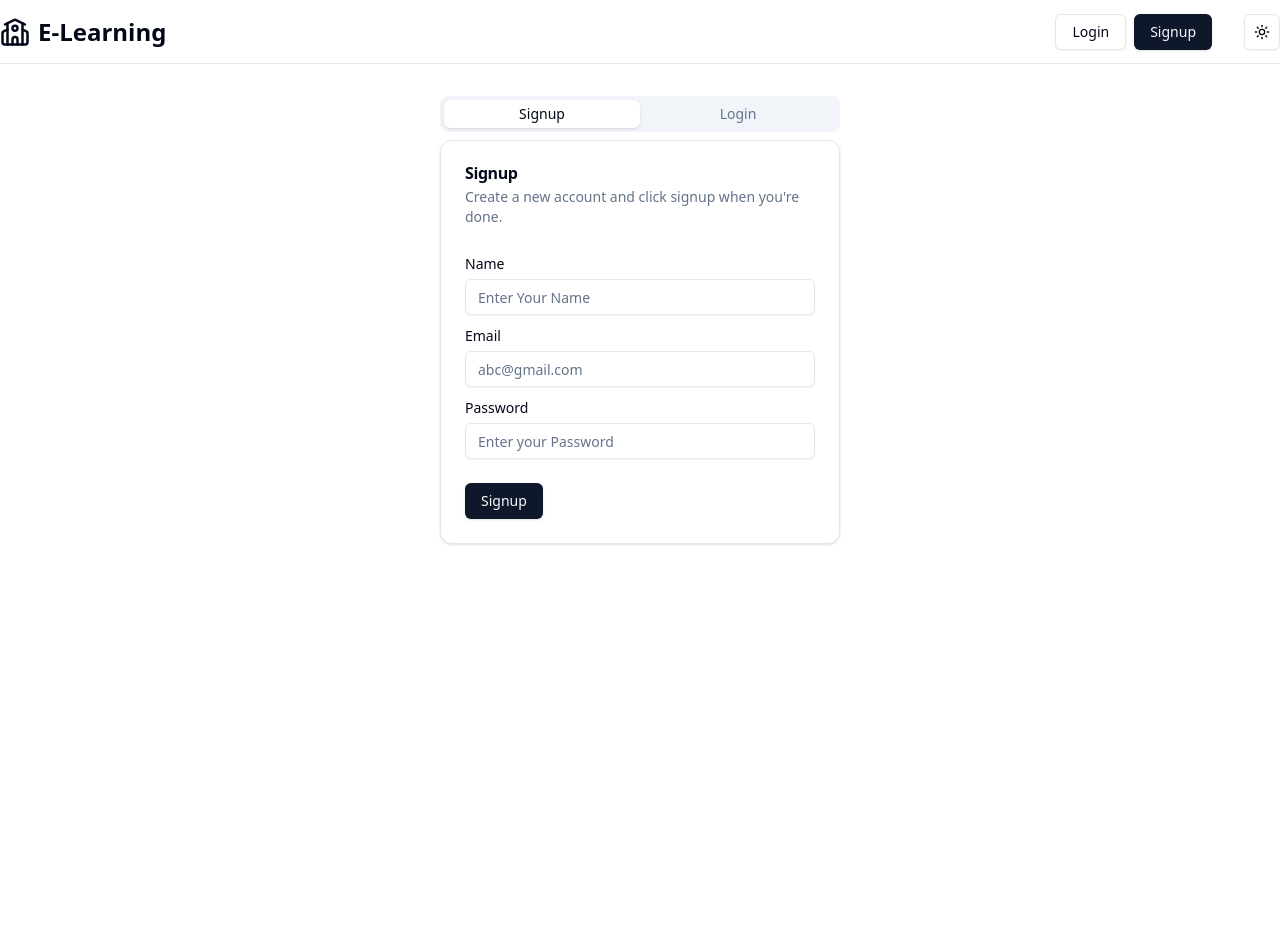
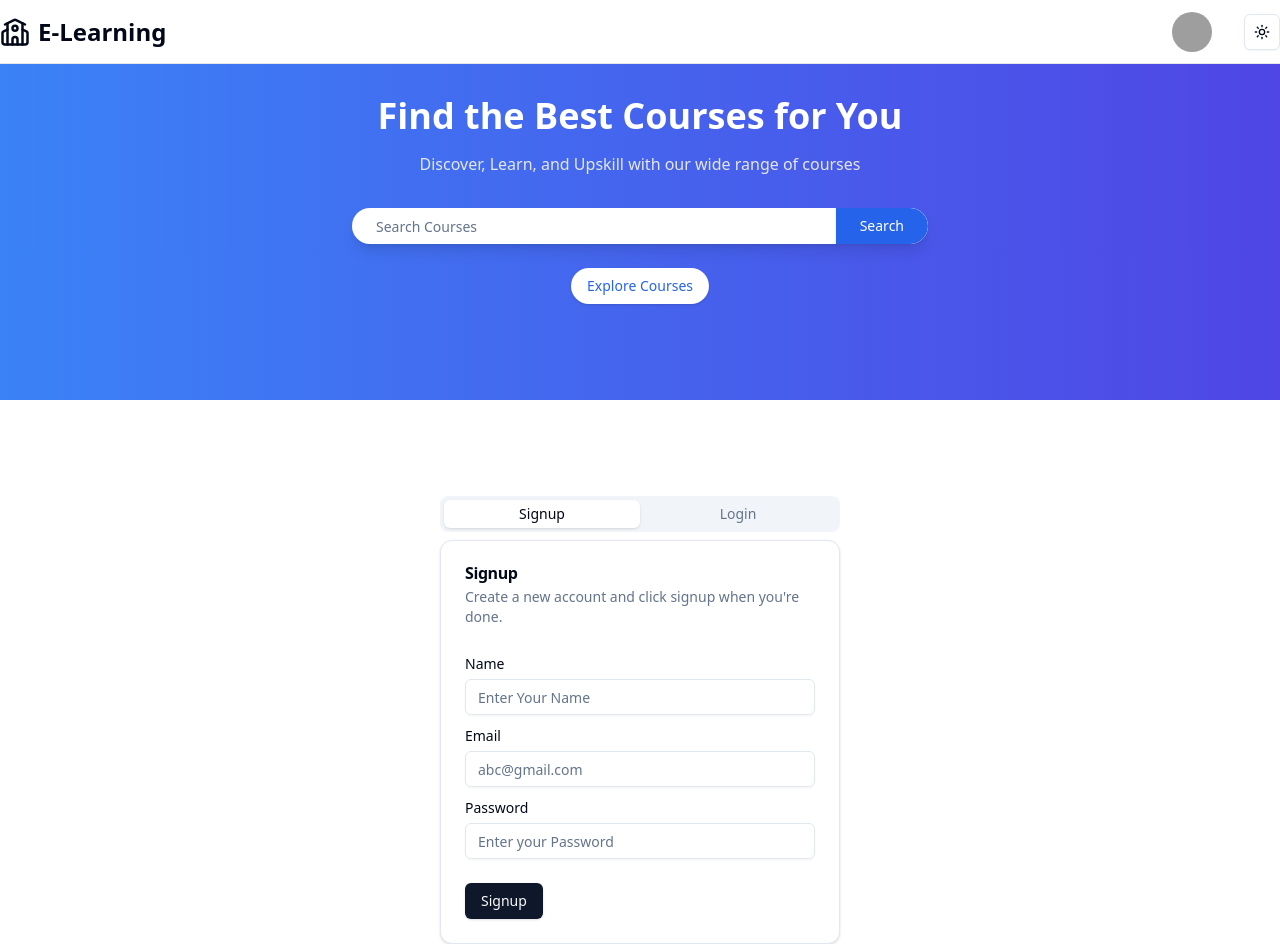
Before and after one commit to AdityaThakur79/LMS, a React (Vite) app in the folder client/: page / in a window 1280 px wide. Before the commit the page ends 800 px from the top, so only its background shows below. Built offline with nearby package versions, Linux system fonts and the light colour scheme; grey boxes are pictures that could not be loaded.

Commit message:
HeroSection Completed

```diff
--- a/client/src/App.jsx
+++ b/client/src/App.jsx
@@ -2,12 +2,14 @@ import './App.css'
 import Navbar from './components/Navbar'
 import { Button } from './components/ui/button'
 import Login from './pages/login'
+import Herosection from './pages/student/Herosection'
 
 
 function App() {
   return (
     <>
       <Navbar />
+      <Herosection />
       <Login />
 
     </>
--- a/client/src/components/Navbar.jsx
+++ b/client/src/components/Navbar.jsx
@@ -29,7 +29,7 @@ import {
 import { Separator } from '@radix-ui/react-dropdown-menu'
 
 const Navbar = () => {
-    const user = false;
+    const user = true;
 
     return (
         <div className="h-16 dark:bg-[#020817] bg-white border-b dark:border-b-gray-800 border-b-gray-200 fixed top-0 left-0 right-0 duration-300 z-10">
--- /dev/null
+++ b/client/src/pages/student/Herosection.jsx
@@ -0,0 +1,30 @@
+import { Button } from '@/components/ui/button'
+import { Input } from '@/components/ui/input'
+import React from 'react'
+
+const Herosection = () => {
+    return (
+        <div className="relative bg-gradient-to-r from-blue-500 to bg-indigo-600 dark:from-gray-800 dark:to-gray-900 py-24 px-4 text-center">
+            <div className="max-w-3xl mx-auto">
+                <h1 className="text-white text-4xl font-bold mb-4">
+                    Find the Best Courses for You
+                </h1>
+                <p className="text-gray-200 dark:text-gray-400 mb-8">
+                    Discover, Learn, and Upskill with our wide range of courses
+                </p>
+
+                <form className="flex items-center bg-white dark:bg-gray-800 rounded-full shadow-lg overflow-hidden max-w-xl mx-auto mb-6">
+                    <Input
+                        type="text"
+                        placeholder="Search Courses"
+                        className="flex-grow border-none focus-visible:ring-0 px-6 py-3 text-gray-900 dark:text-gray-100 placeholder-gray-400 dark:placeholder-gray-500"
+                    />
+                    <Button type="submit" className="bg-blue-600 dark:bg-blue-700 text-white px-6 py-3 rounded-r-full hover:bg-blue-700 dark:hover:bg-blue-800">Search</Button>
+                </form>
+                <Button className="bg-white dark:bg-gray-800 text-blue-600 rounded-full hover:bg-gray-200">Explore Courses</Button>
+            </div>
+        </div>
+    )
+}
+
+export default Herosection
```
